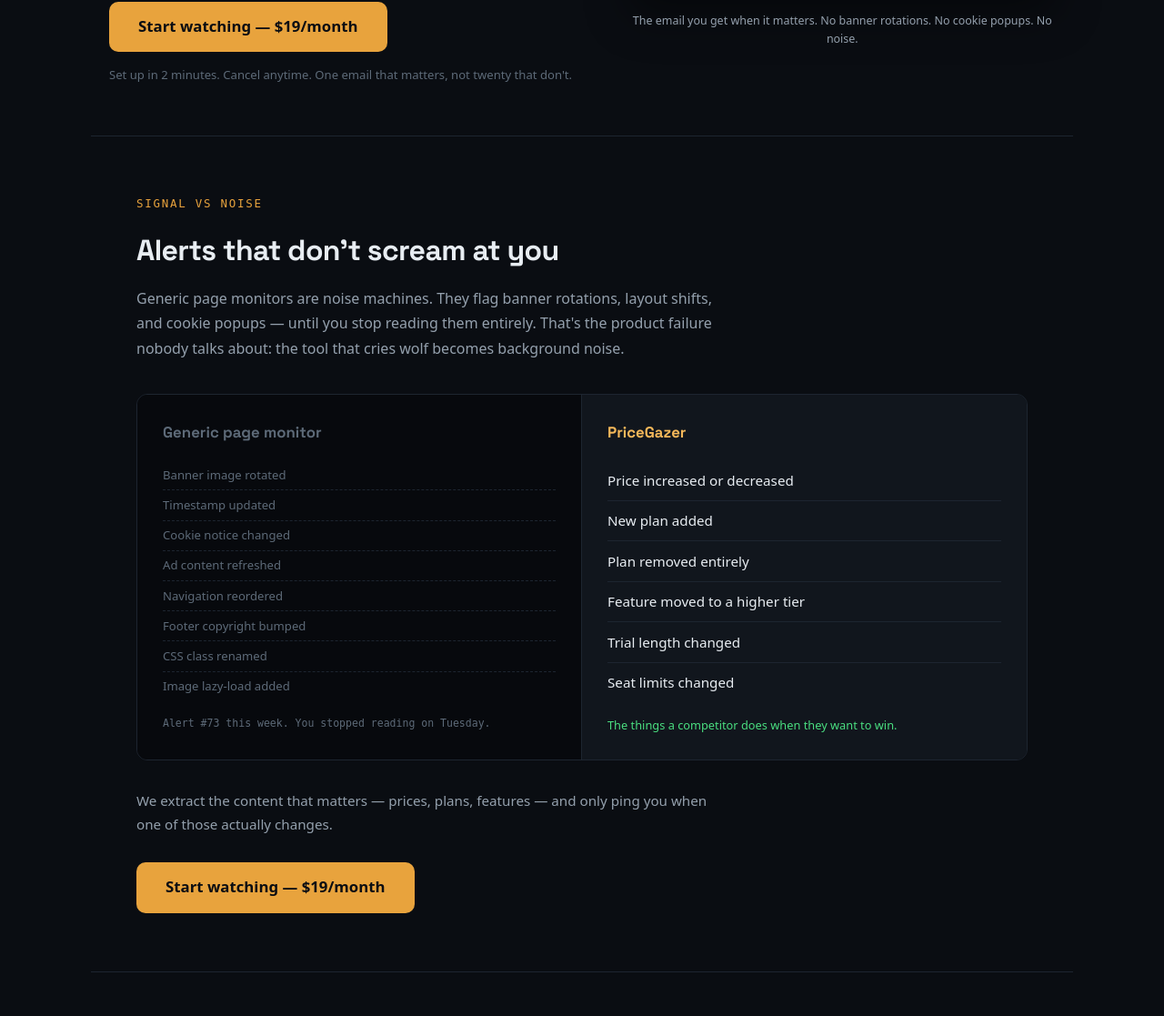
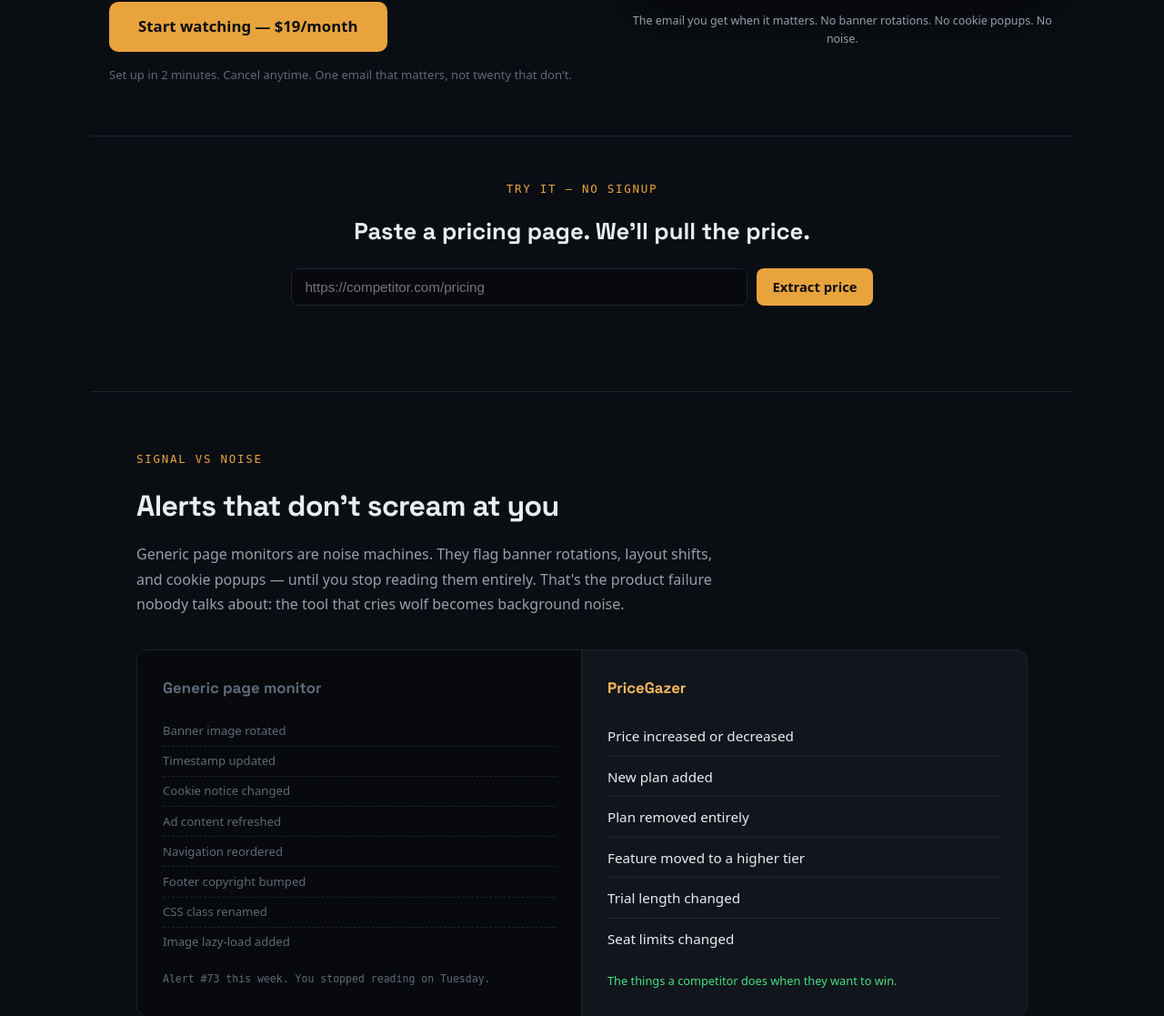
Before and after one commit to JustinaRevolution/competitor-monitor, a FastAPI app: page / in a window 1280 px wide. Shown: the part 428-1545 px from the top of the page at 91% size. Run offline with FastAPI, Linux system fonts and the light colour scheme; parts of the project's set-up code (start-up, migrations or seed data) failed here and were passed over.

Commit message:
feat: add /api/demo-extract route + homepage paste-a-URL widget
- POST /api/demo-extract: stateless, unauthenticated, reuses the existing
  check_url engine; CSRF + per-IP rate limit + SSRF guard before fetch;
  never writes to the DB. Returns {ok, found, price, context} per the
  test contract.
- Homepage widget: paste a competitor URL, see the extracted price inline.
- conftest: set deterministic billing env defaults before collection so
  test ordering can't silently disable billing for the whole run.

95 tests pass (incl. all 7 demo-extract tests).

```diff
--- a/app/main.py
+++ b/app/main.py
@@ -1291,6 +1291,39 @@ async def check_now(request: Request, url_id: int, csrf_token: str = Form("")):
         db.close()
 
 
+@app.post("/api/demo-extract")
+async def demo_extract(request: Request, url: str = Form(...), csrf_token: str = Form("")):
+    """
+    Homepage "paste a URL, see the price" widget. Stateless and unauthenticated:
+    runs the same fetch/extract engine as the scheduled monitor against a
+    single page, on demand, and never touches the database.
+    """
+    verify_csrf(request, csrf_token)
+    enforce_rate_limit(request, demo_extract_limiter, "demo_extract")
+
+    url = url.strip()
+    try:
+        await validate_url_async(url)
+    except UnsafeUrlError as e:
+        return JSONResponse({"ok": False, "error": f"Refusing to fetch this URL: {e}"})
+
+    result = await check_url(url, None, None)
+    if result.get("error"):
+        return JSONResponse({"ok": False, "error": result["error"]})
+
+    content = result.get("new_content") or ""
+    match = re.search(r"\$[\d,]+(?:\.\d{2})?", content)
+    if not match:
+        return JSONResponse({"ok": True, "found": False})
+
+    price = match.group(0)
+    context_start = max(0, match.start() - 40)
+    context_end = min(len(content), match.end() + 40)
+    context = content[context_start:context_end].strip()
+
+    return JSONResponse({"ok": True, "found": True, "price": price, "context": context})
+
+
 @app.post("/urls/{url_id}/toggle")
 async def toggle_url(request: Request, url_id: int, csrf_token: str = Form("")):
     verify_csrf(request, csrf_token)
--- a/app/static/styles.css
+++ b/app/static/styles.css
@@ -227,6 +227,40 @@ main > * {
     color: var(--faint);
     margin-top: 0.75rem;
 }
+
+/* ---- Homepage demo widget ---- */
+.demo-widget { padding: 3rem 1.25rem; border-top: 1px solid var(--border); }
+.demo-widget-inner { max-width: 640px; margin: 0 auto; text-align: center; }
+.demo-widget h2 {
+    font-family: var(--font-display);
+    font-size: 1.6rem;
+    margin: 0.4rem 0 1.25rem;
+}
+.demo-form { display: flex; gap: 0.6rem; flex-wrap: wrap; justify-content: center; }
+.demo-form input[type="url"] {
+    flex: 1 1 320px;
+    padding: 0.7rem 0.9rem;
+    background: var(--bg-sunken);
+    border: 1px solid var(--border);
+    border-radius: 8px;
+    color: var(--ink);
+    font-size: 0.95rem;
+}
+.demo-form input[type="url"]:focus {
+    outline: none;
+    border-color: var(--accent);
+    box-shadow: 0 0 0 3px rgba(232, 163, 61, 0.15);
+}
+.demo-result {
+    margin-top: 1rem;
+    padding: 0.7rem 0.9rem;
+    border-radius: 8px;
+    font-size: 0.9rem;
+    display: inline-block;
+}
+.demo-result-ok { background: var(--good-dim); border: 1px solid var(--good); color: #86efac; }
+.demo-result-empty { background: var(--bg-raised); border: 1px solid var(--border-strong); color: var(--muted); }
+.demo-result-error { background: var(--bad-dim); border: 1px solid var(--bad); color: #fca5a5; }
 
 /* ---- Wedge: signal vs noise (the centerpiece) ---- */
 .wedge { padding: 4rem 1.25rem; border-top: 1px solid var(--border); }
--- a/app/templates/index.html
+++ b/app/templates/index.html
@@ -33,6 +33,19 @@
             </div>
             <p class="proof-caption">The email you get when it matters. No banner rotations. No cookie popups. No noise.</p>
         </div>
+    </div>
+</section>
+
+<section class="demo-widget">
+    <div class="demo-widget-inner">
+        <p class="eyebrow">Try it — no signup</p>
+        <h2>Paste a pricing page. We'll pull the price.</h2>
+        <form id="demo-extract-form" class="demo-form">
+            <input type="hidden" name="csrf_token" value="{{ csrf_token(request) }}">
+            <input type="url" name="url" placeholder="https://competitor.com/pricing" required>
+            <button type="submit" class="btn-primary">Extract price</button>
+        </form>
+        <div id="demo-result" class="demo-result" hidden></div>
     </div>
 </section>
 
@@ -124,4 +137,42 @@
     </div>
 </section>
 
+<script>
+document.getElementById('demo-extract-form').addEventListener('submit', async function (e) {
+    e.preventDefault();
+    var form = e.target;
+    var button = form.querySelector('button');
+    var result = document.getElementById('demo-result');
+    button.disabled = true;
+    button.textContent = 'Checking…';
+    result.hidden = true;
+    try {
+        var res = await fetch('/api/demo-extract', {
+            method: 'POST',
+            headers: { 'Content-Type': 'application/x-www-form-urlencoded' },
+            body: new URLSearchParams(new FormData(form)),
+        });
+        var data = await res.json();
+        result.hidden = false;
+        if (data.ok && data.found) {
+            result.className = 'demo-result demo-result-ok';
+            result.textContent = 'Found: ' + data.price;
+        } else if (data.ok) {
+            result.className = 'demo-result demo-result-empty';
+            result.textContent = "We didn't find a price on that page.";
+        } else {
+            result.className = 'demo-result demo-result-error';
+            result.textContent = data.error || 'Could not check that page.';
+        }
+    } catch (err) {
+        result.hidden = false;
+        result.className = 'demo-result demo-result-error';
+        result.textContent = 'Something went wrong. Try again.';
+    } finally {
+        button.disabled = false;
+        button.textContent = 'Extract price';
+    }
+});
+</script>
+
 {% endblock %}
```
Also changed, not shown: tests/conftest.py (+16 -0 lines).
